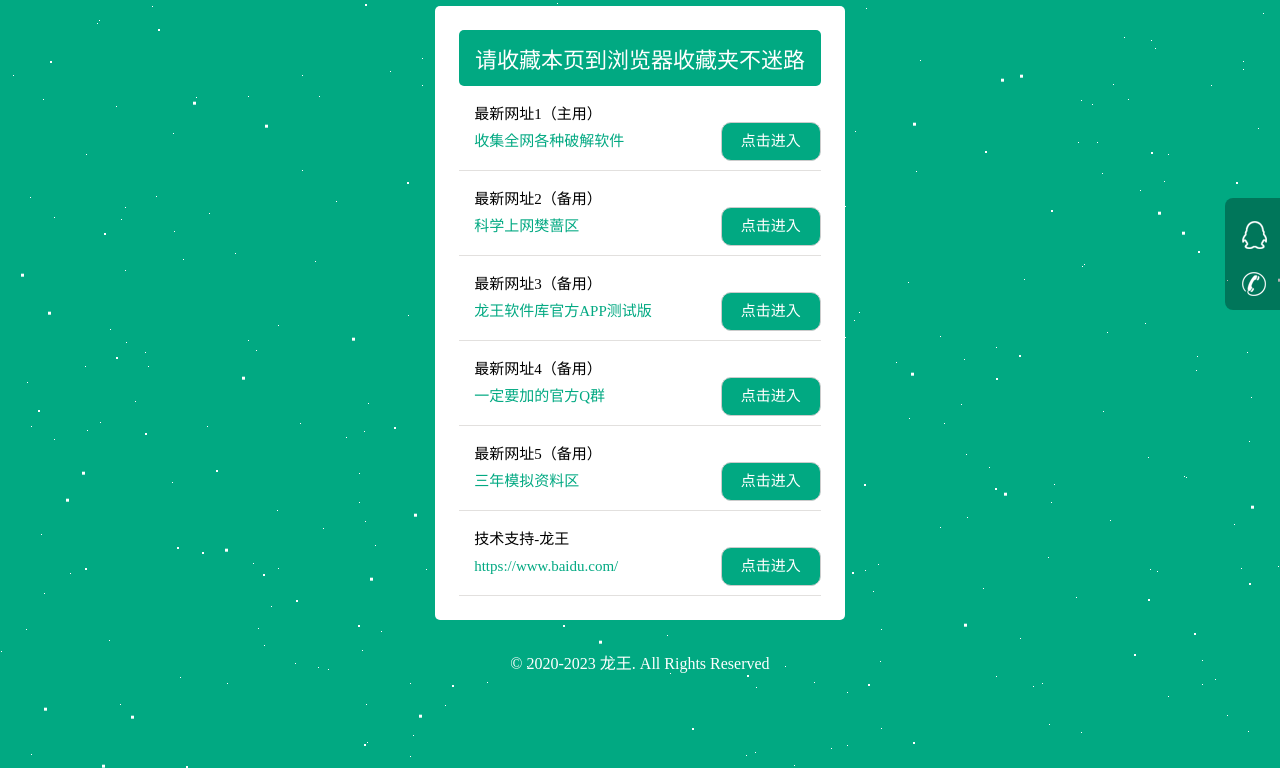
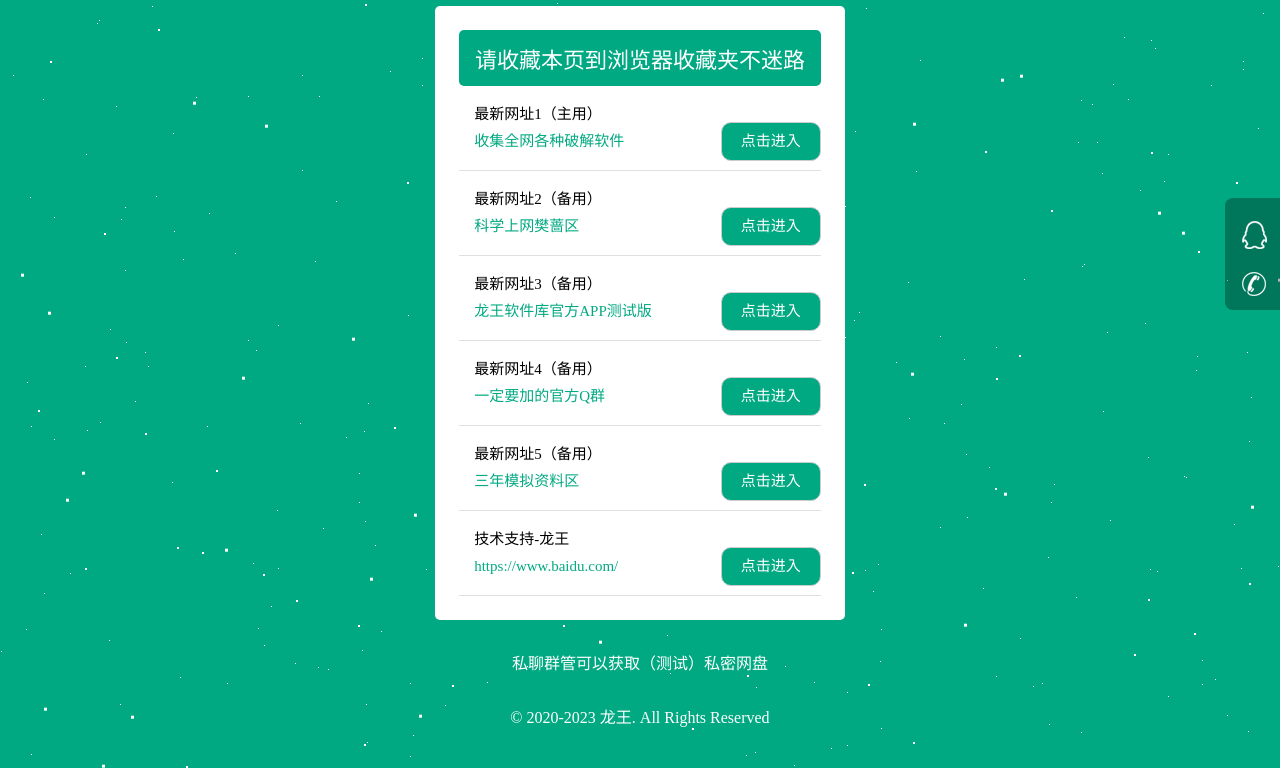
Before and after one commit to kimlongwang/kim.github.io, a plain HTML site: page index.html in a window 1280 px wide. Shown: the part 122-890 px from the top of the page. Before the commit the page ends 836 px from the top, so only its background shows below. Drawn offline with Linux system fonts and the light colour scheme.

Commit message:
Update index.html

```diff
--- a/index.html
+++ b/index.html
@@ -209,6 +209,7 @@
                         </ul>
                     </div>
                 </div>
+		     <p class="footer">私聊群管可以获取（测试）私密网盘</p>
                 <p class="footer">© 2020-2023 龙王. All Rights Reserved</p>
             </div>
         </div>
```
